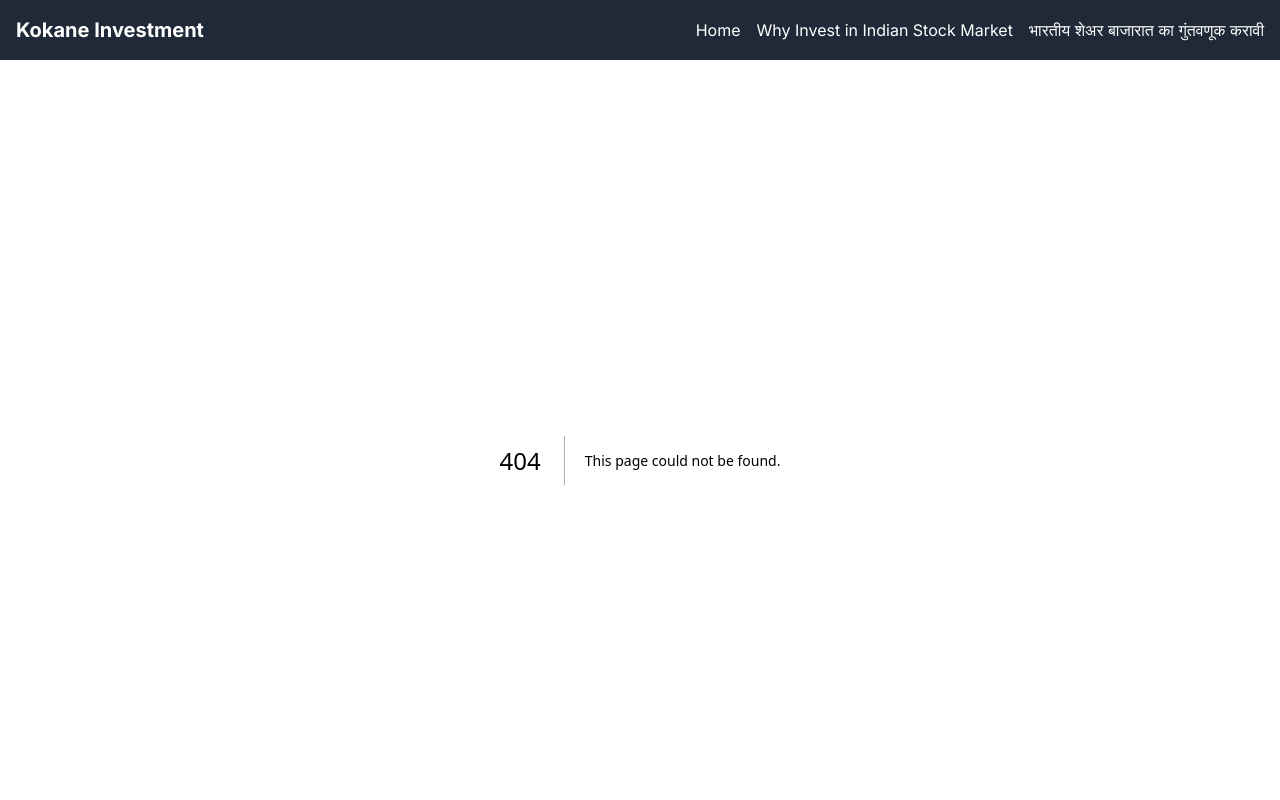
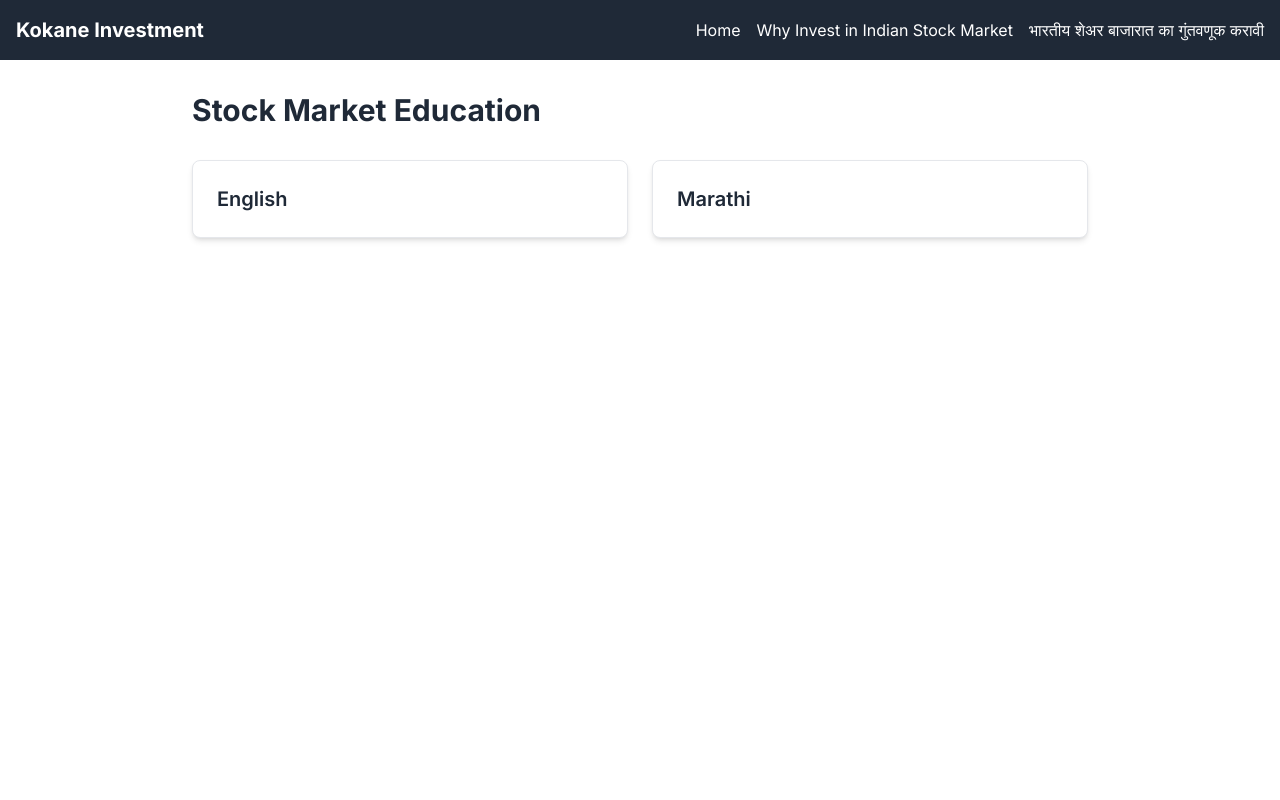
Before and after one commit to moreshk/kokane-investment, a Next.js app: page /education/stock-market-investing-trading-education in a window 1280 px wide. Before the commit this address had no page. Shown: the top 800 px of the page. Built offline with nearby package versions, Linux system fonts and the light colour scheme.

Commit message:
education page

```diff
--- /dev/null
+++ b/app/education/stock-market-investing-trading-education/page.tsx
@@ -0,0 +1,31 @@
+import Link from 'next/link';
+
+export default function EducationPage() {
+  return (
+    <div className="w-full min-h-screen bg-white px-4 sm:px-6 py-8">
+      <div className="max-w-4xl mx-auto">
+        <h1 className="text-2xl sm:text-3xl font-bold mb-6 sm:mb-8 text-gray-800">Stock Market Education</h1>
+        <div className="grid grid-cols-1 sm:grid-cols-2 gap-4 sm:gap-6">
+          <LanguageCard
+            title="English"
+            href="/stock-market-investing-trading-education/english"
+          />
+          <LanguageCard
+            title="Marathi"
+            href="/stock-market-investing-trading-education/marathi"
+          />
+        </div>
+      </div>
+    </div>
+  );
+}
+
+function LanguageCard({ title, href }: { title: string; href: string }) {
+  return (
+    <Link href={href} className="block w-full">
+      <div className="bg-white border border-gray-200 shadow-md rounded-lg p-4 sm:p-6 hover:shadow-lg transition-shadow">
+        <h2 className="text-lg sm:text-xl font-semibold text-gray-800">{title}</h2>
+      </div>
+    </Link>
+  );
+}
```
